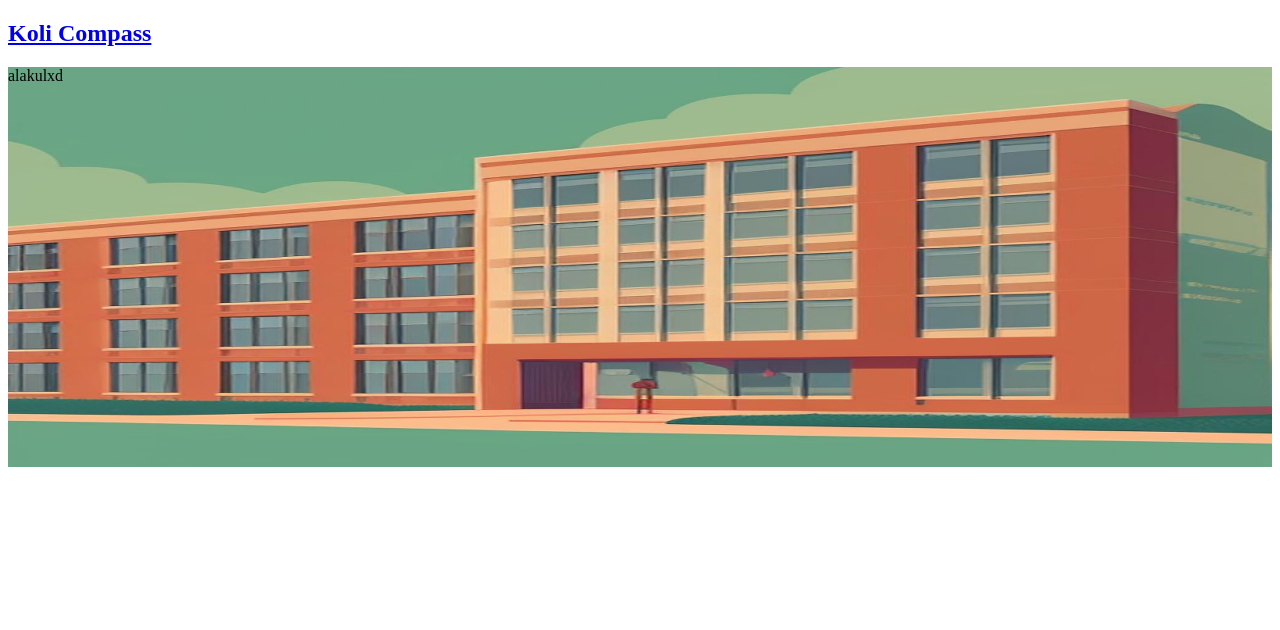
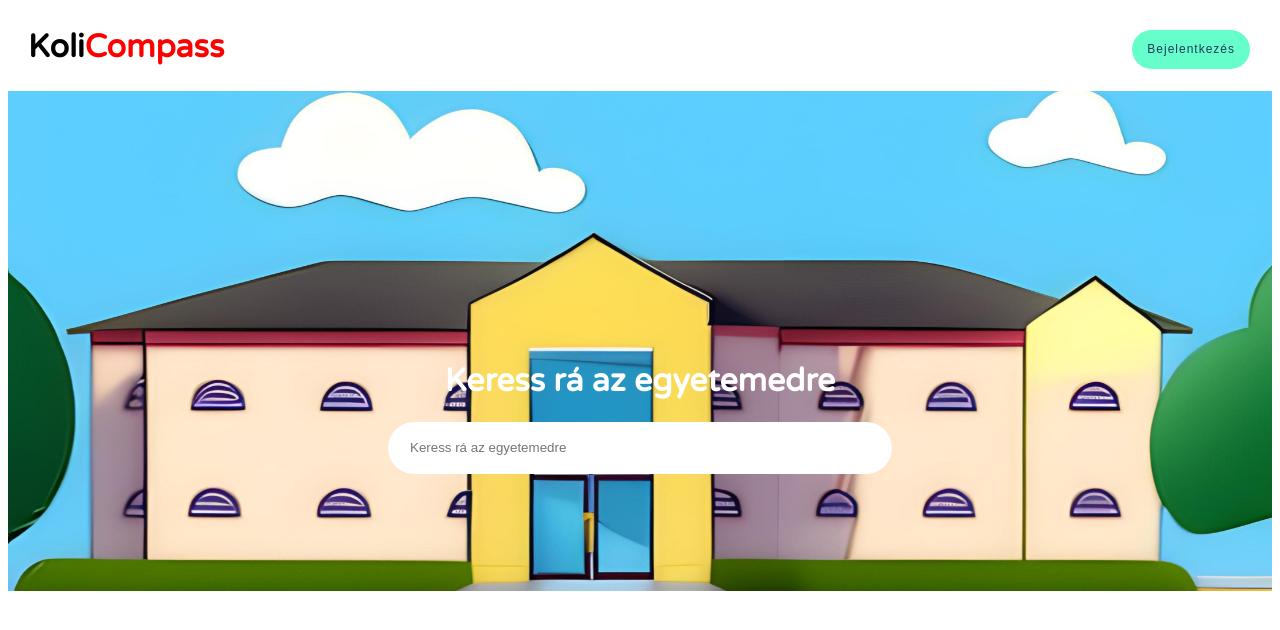
Before and after one commit to mironprog/KoliCompass, a plain HTML site: page frontend/index.html in a window 1280 px wide. Drawn offline with Linux system fonts and the light colour scheme; files whose address does not match are found by name.

Commit message:
Minor changes, doing the style

```diff
--- a/frontend/css/index.css
+++ b/frontend/css/index.css
@@ -1,10 +1,89 @@
-h1{
-    color: blue;
-}
-
 main
 {
     background-size: 100% 100%;
-    height:400px;
-    background-image: url(C:/Users/bmare/OneDrive/Desktop/Miron/code/KoliCompass/frontend/assets/dormpicture.jpg);
+    height:500px;
+    background-image: url(C:/Users/bmare/OneDrive/Desktop/Miron/code/KoliCompass/frontend/assets/dormdrawing.jpg);
 }
+
+
+
+a#login-button.button.logout.login.w-button {
+    background-color: #66ffcc;
+    background-image: none;
+    border-radius: 25px;
+    border-width: 0;
+    bottom: auto;
+    box-sizing: border-box;
+    color: #253858;
+    cursor: pointer;
+    display: block;
+    flex: 1;
+    float: right;
+    font-family: Poppins, sans-serif;
+    font-size: 12px;
+    left: auto;
+    letter-spacing: 1px;
+    line-height: 19px;
+    margin-left: -15px;
+    margin-right: 30px;
+    margin-top: 30px;
+    padding: 10px 15px;
+    position: absolute;
+    right: 0;
+    text-align: center;
+    text-decoration: none;
+    top: 0;
+    transition: background-color 150ms;
+    z-index: 30;
+  }
+
+  a#login-button.button.logout.login.w-button:active {
+    outline: 0;
+  }
+
+  a#login-button.button.logout.login.w-button:hover {
+    background-color: #2ac28f;
+    font-weight: 400;
+    outline: 0;
+  }
+
+  .header-container
+  {
+    padding: 20px 20px 25px 20px;
+
+  }
+
+  .main-container
+  {
+    margin: auto;
+    width: 50%;
+    padding: 250px 0px 0px 0px;
+    text-align: center;
+  }
+
+  #search-bar
+  {
+    width: 500px;
+    height: 50px;
+    border-radius: 60px;
+    border:none;
+    text-indent: 20px;
+  }
+
+  #egyetem-search-text
+  {
+    font-family: 'Varela Round';
+    color: white;
+  }
+
+  #name1, #name2
+  {
+    font-family: 'Varela Round';
+    font-weight: bold;
+    display:inline;
+  }
+
+  #name2
+  {
+    color: #FF0000;
+  }
--- a/frontend/index.html
+++ b/frontend/index.html
@@ -2,19 +2,31 @@
 <html lang="en">
 
 <head>
+    <link href='https://fonts.googleapis.com/css?family=Varela Round' rel='stylesheet'>
     <link rel="stylesheet" type="text/css" href="C:/Users/bmare/OneDrive/Desktop/Miron/code/KoliCompass/frontend/css/index.css">
     <meta charset="UTF-8">
     <meta name="viewport" content="width=device-width, initial-scale=1.0">
     <title>KoliCompass</title>
+    <link rel="icon" href="C:/Users/bmare/OneDrive/Desktop/Miron/code/KoliCompass/frontend/assets/KoliCompasslogo2.jpg" type="image/icon type">
 </head>
 <body>
     <header>
-        <div class="header-container">
-            <h2><a href="/">Koli Compass</a></h2>
+        <div class= "header-container">
+            <h1 id = "name1">Koli</h1><h1 id="name2">Compass</h1>
+            <a id="login-button" ms-hide-element="true" href="" class="button logout login w-button">Bejelentkezés</a>
         </div>
     </header>
-    <main class="container">
-        <p>alakulxd</p>
+    <main>
+        <div class="main-container">
+            <h1 id="egyetem-search-text">Keress rá az egyetemedre</h1>
+            <input type="text" placeholder="Keress rá az egyetemedre" id="search-bar">
+        </div>
+        <div class="">
+            <!-- TODO: Add the 2 description -->
+        </div>
+        <div class="">
+            <!-- TODO: Here the second-->
+        </div>
     </main>
 </body>
 </html>
```
Also changed, not shown: frontend/assets/KoliCompasslogo2.jpg (added), frontend/assets/KoliCompasslogo3.jpg (added), frontend/assets/dormdrawing.jpg (added), frontend/assets/dormpicture.jpg (deleted).
